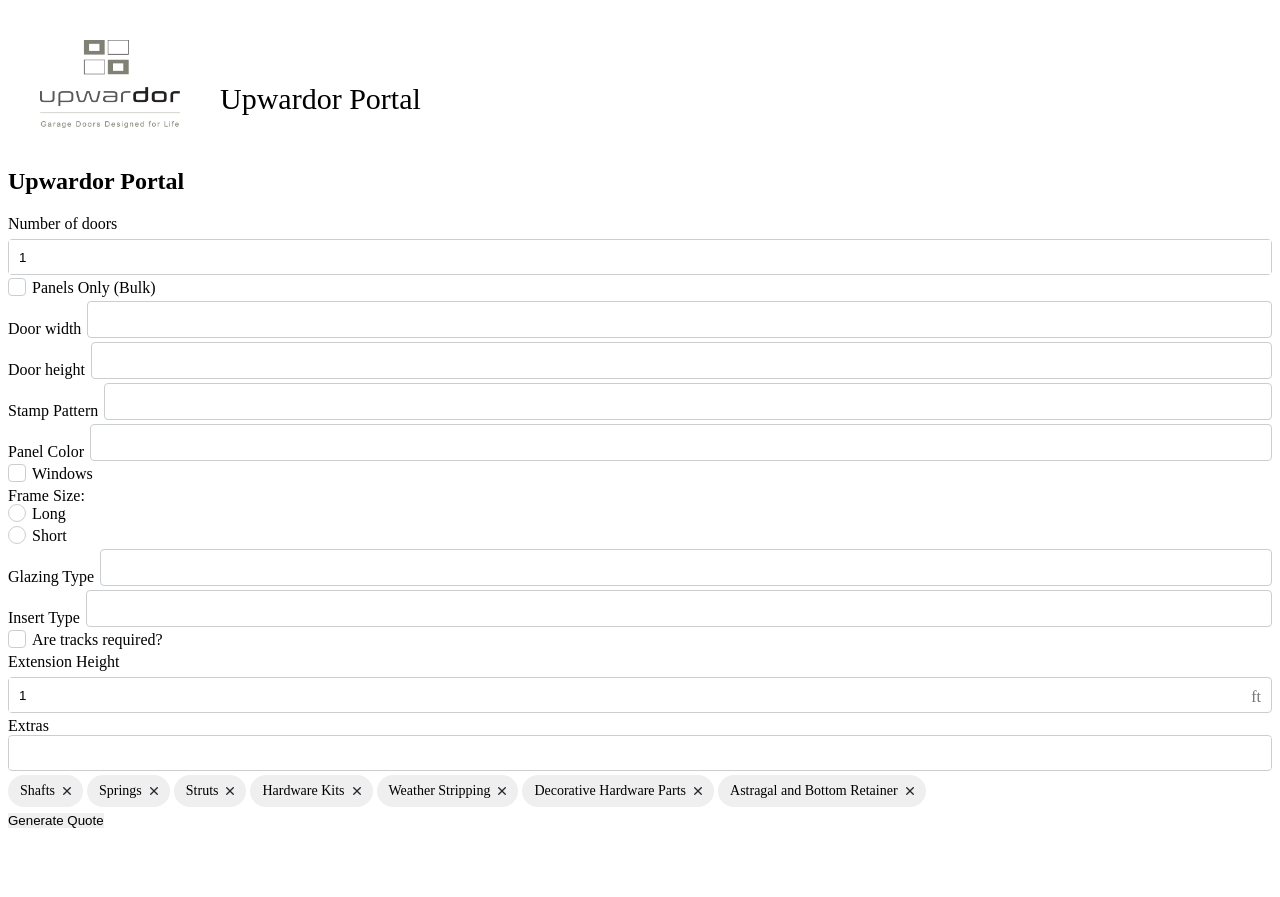
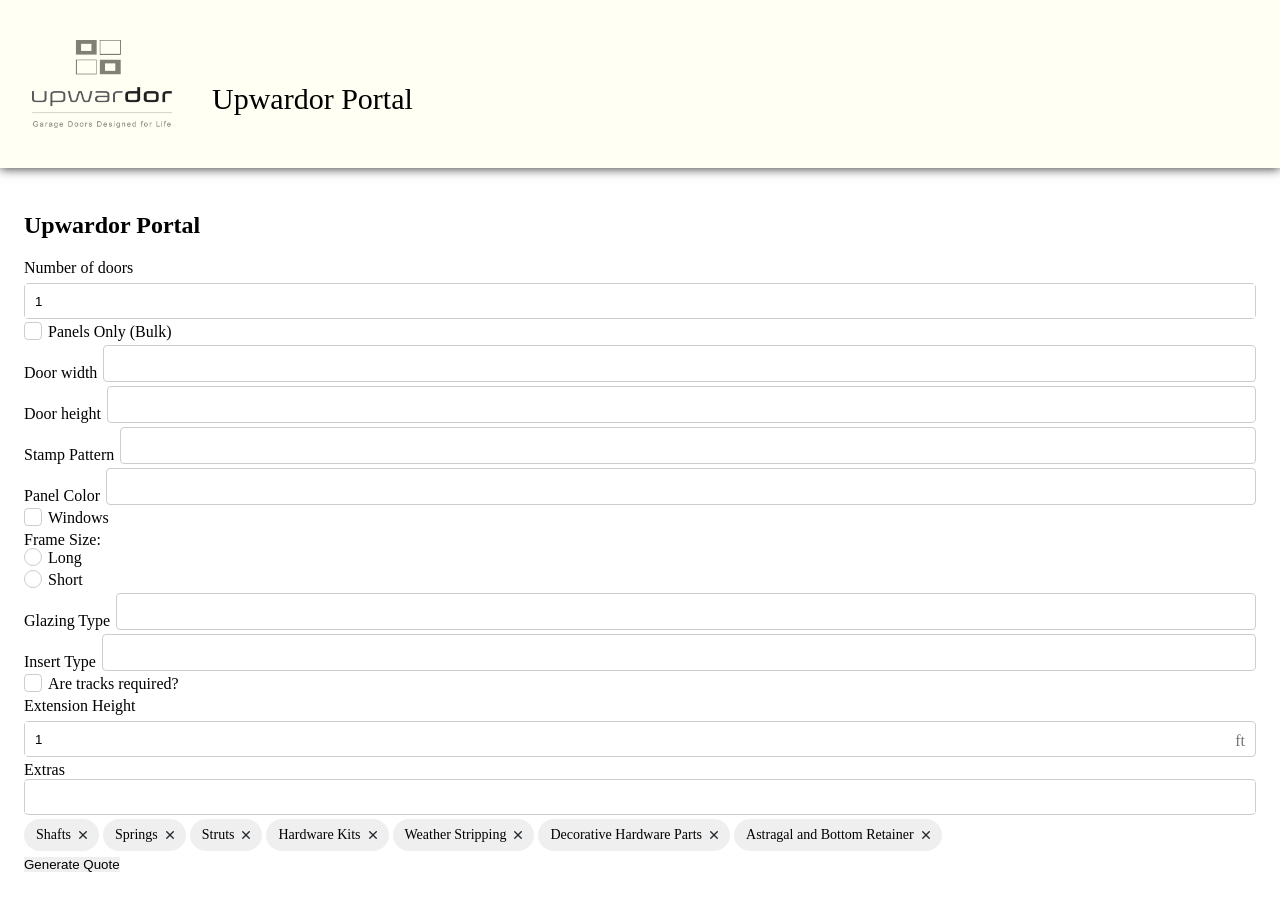
Before and after one commit to Sourav-Patteri/UpwardorPortalVue, a Vue app: page / in a window 1280 px wide. Before the commit the page ends 837 px from the top, so only its background shows below. Built offline with nearby package versions, Linux system fonts and the light colour scheme.

Commit message:
Update MainContent styles

```diff
--- a/src/components/MainContent.vue
+++ b/src/components/MainContent.vue
@@ -25,7 +25,10 @@
   display: flex;
   align-items: flex-end;
   gap: 40px;
-  margin: 40px 32px;
+  margin: 0;
+  padding: 40px 32px;
+  background-color: #FFFFF3;
+  box-shadow: 0px 1px 10px 0px rgba(0,0,0,0.75);
 
   .page-title {
     font-size: 30px;
@@ -35,4 +38,8 @@
     margin-bottom: 12px;
   }
 }
+
+main {
+  padding: 24px 24px;
+}
 </style>
--- a/src/global.scss
+++ b/src/global.scss
@@ -1,3 +1,8 @@
+body {
+  margin: 0;
+  padding: 0;
+}
+
 p {
   margin: 0;
 }
```
